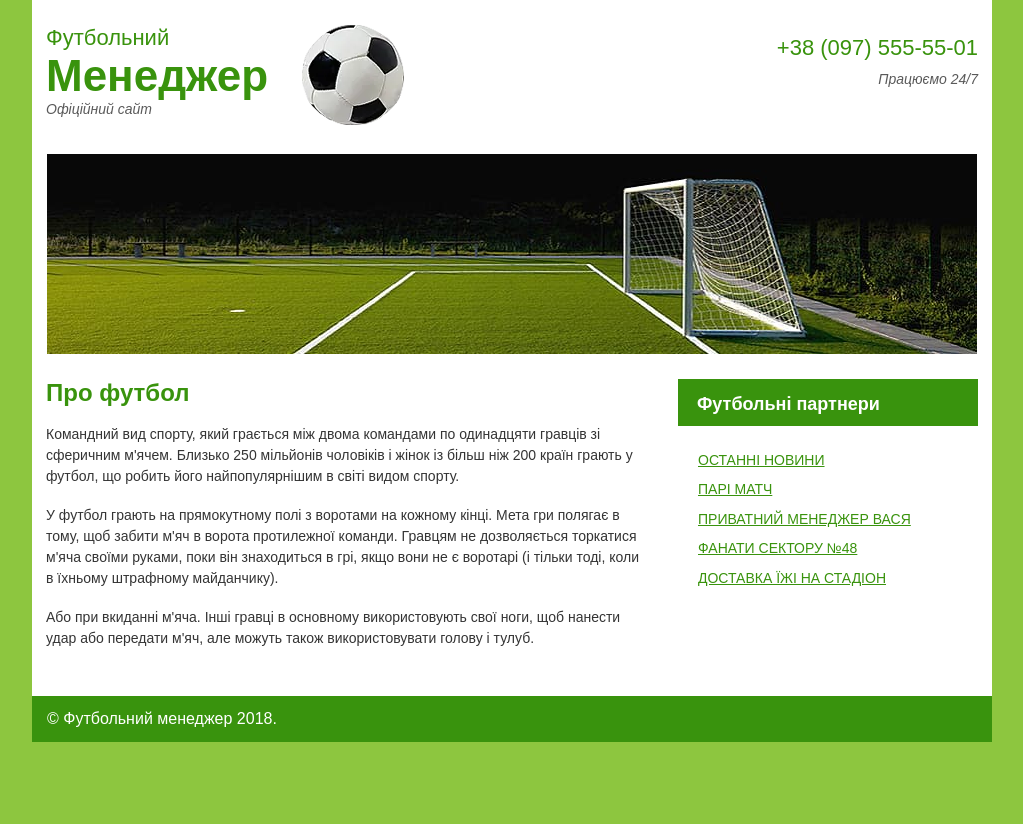
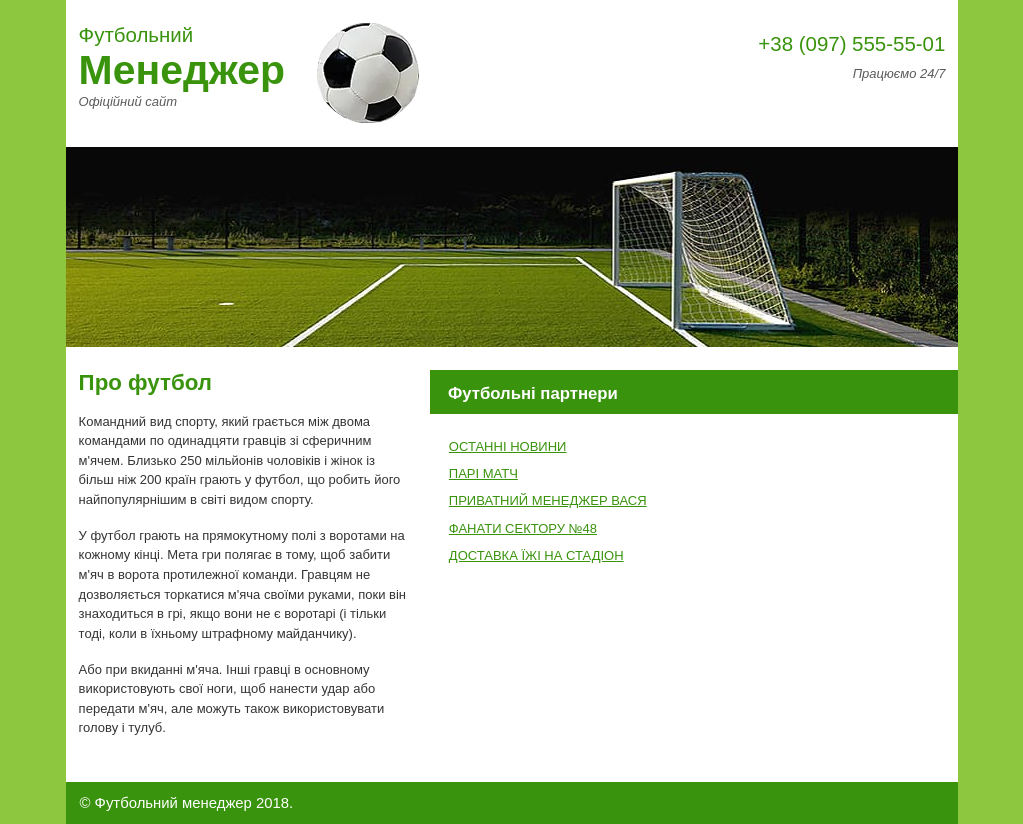
Before and after one commit to atamanchuk1411/fm_v3, a plain HTML site: page index.html in a window 1280 px wide. Shown: the whole page, without its empty margins (128-1151 px from the left). Before the commit the page ends 800 px from the top, so only its background shows below. Drawn offline with Linux system fonts and the light colour scheme.

Commit message:
Add adaptive

```diff
--- a/css/style.css
+++ b/css/style.css
@@ -1,6 +1,10 @@
 *{
     margin: 0;
     padding: 0;
+}
+
+html{
+    font-size: .8px;
 }
 
 body{
@@ -10,6 +14,9 @@ body{
 
 main img{
     max-width: 100%;
+    min-height: 200px;
+    object-fit: cover;
+    object-position: 80%;
     display: block;
     margin: 0 auto;
 }
@@ -18,49 +25,49 @@ header{
     display: flex;
     flex-direction: row;
     justify-content: space-between;
-    padding: 25px 14px;
+    flex-wrap: wrap;
+    gap: 10rem;
+    padding: 25rem 14rem;
 }
 
 aside{
-    min-width: 300px;
+    width: 100%;
+    min-width: 200rem;
+    margin-bottom: 20rem;
 }
 
 h2{
-    padding: 15px 19px 11px;
+    padding: 15rem 19rem 11rem;
     background-color: #39930d;
-    font-size: 18px;
+    font-size: 18rem;
 }
 
 footer{
     background-color: #39930d;
-    padding: 14px 15px;
+    padding: 14rem 15rem;
 }
 
 h1{
-    font-size: 24px;
+    font-size: 24rem;
     font-weight: bold;
-    padding-bottom: 17px;
+    padding-bottom: 17rem;
 }
 
 a{
-    font-size: 14px;
+    font-size: 14rem;
     line-height: 2.1em;
     text-transform: uppercase;
 }
 
 ul{
     list-style: none;
-    padding: 20px;
+    padding: 20rem;
 }
 
 .main{
     background-color: #ffffff;
-    max-width: 960px;
+    max-width: 960rem;
     margin: 0 auto;
-}
-
-.football{
-
 }
 
 h1, a, .football, .manager{
@@ -74,7 +81,7 @@ h2, .second_logo{
 .logo{
     display: flex;
     flex-direction: row;
-    gap: 34px;
+    gap: 34rem;
 }
 
 .schedule{
@@ -82,55 +89,94 @@ h2, .second_logo{
 }
 
 .tittle{
-    gap: 12px;
+    gap: 12rem;
 }
 
 .football{
-    font-size: 22px;
+    font-size: 22rem;
 }
 
 .manager{
-    font-size: 44px;
+    font-size: 44rem;
     font-weight: bold;
 }
 
 .oficial_site{
-    font-size: 14px;
+    font-size: 14rem;
     color: #5a5a5a;
     font-style: italic;
 }
 
 .phone{
-    font-size: 22px;
+    font-size: 22rem;
     text-decoration: none;
 }
 
 .schedule{
-    font-size: 14px;
+    font-size: 14rem;
     color: #5a5a5a;
     font-style: italic;
 }
 
 .pf{
     width: 100%;
-    margin-bottom: 25px;
+    margin-bottom: 25rem;
 }
 
 .text{
     display: flex;
     flex-direction: row;
-    padding-left: 14px;
-    gap: 38px;
-    margin-bottom: 29px;
+    padding-left: 14rem;
+    gap: 38rem;
+    margin-bottom: 29rem;
+}
+
+.main_container{
+    display: flex;
+    flex-wrap: wrap-reverse;
 }
 
 .main_text{
-    max-width: 594px;
-    font-size: 14px;
+    max-width: 594rem;
+    font-size: 14rem;
     line-height: 1.5em;
     color: #343434;
 }
 
 .main_text > p{
-    padding-bottom: 18px;
+    padding-bottom: 18rem;
 }
+
+footer{
+    font-size: 16rem;
+}
+
+@media screen and (min-width: 495px) {
+    .contacts {
+        text-align: right;
+    }
+}
+
+@media screen and (min-width: 768px) {
+    html {
+        font-size: 0.93px;;
+    }
+
+    .main_container{
+        display: flex;
+        flex-wrap: nowrap;
+        column-gap: 20px;
+    }
+}
+
+@media screen and (min-width: 1440px) {
+    html {
+        font-size: 1.4px;
+    }
+}
+
+@media screen and (min-width: 2200px) {
+    html {
+        font-size: 2px;
+    }
+}
--- a/index.html
+++ b/index.html
@@ -5,6 +5,7 @@
     <meta name="viewport" content="width=device-width, initial-scale=1.0">
     <title>Document</title>
     <link rel="stylesheet" href="css/style.css">
+    <meta name="viewport" content="width=device-width, user-scalable=yes, initial-scale=0.1, maximum-scale=2.0, minimum-scale=1.0">
 </head>
 <body>
     <div class="main">
@@ -30,7 +31,7 @@
                     <img src="img/pitch.jpg" alt="">
                 </picture>
             </div>
-            <div class="text">
+            <div class="text main_container">
                 <div class="about_football">
                     <h1>Про футбол</h1>
                     <section class="main_text">
@@ -39,7 +40,7 @@
                         <p>Або при вкиданні м'яча. Інші гравці в основному використовують свої ноги, щоб нанести удар або передати м'яч, але можуть також використовувати голову і тулуб.</p>
                     </section>
                 </div>
-                <aside>
+                <aside class="menu">
                     <nav>
                         <h2>Футбольні партнери</h2>
                         <ul>
```
